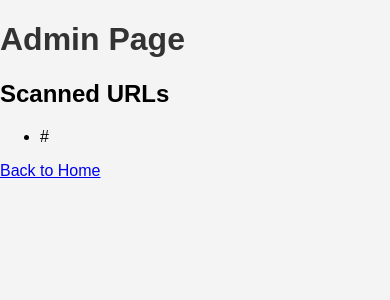
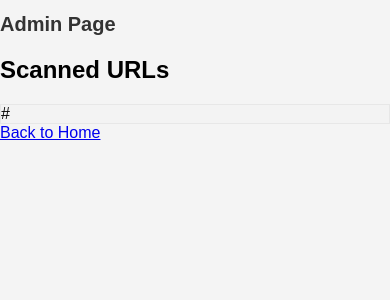
Before and after one commit to tahayildiz1/qrcodescanner, a Flask app: template templates/admin.html in a window 390 px wide. Shown: the top 300 px of the page. Run offline with Flask 3, Linux system fonts and the light colour scheme; the template is opened without the code that fills it: most values are stand-ins (such as "Sample title", 1, 10 or a date in 2020).

Commit message:
Update styles.css

```diff
--- a/static/styles.css
+++ b/static/styles.css
@@ -1,5 +1,4 @@
-/* styles.css */
-
+/* Default styles for larger screens */
 body {
     font-family: Arial, sans-serif;
     background-color: #f4f4f4;
@@ -45,3 +44,64 @@ button {
 button:hover {
     background-color: #0056b3;
 }
+
+/* Responsive styles for screens up to 768px wide (e.g., tablets) */
+@media (max-width: 768px) {
+    .container {
+        padding: 10px;
+    }
+
+    h1 {
+        font-size: 24px;
+    }
+
+    /* Add more responsive styles as needed */
+}
+
+/* Responsive styles for screens up to 480px wide (e.g., smartphones) */
+@media (max-width: 480px) {
+    .container {
+        padding: 5px;
+    }
+
+    h1 {
+        font-size: 20px;
+    }
+
+    /* Add more responsive styles as needed */
+}
+
+/* Styles for the navigation menu */
+body {
+    margin: 0;
+}
+
+ul {
+    list-style-type: none;
+    margin: 0;
+    padding: 0;
+    overflow: hidden;
+    border: 1px solid #e7e7e7;
+    background-color: #f3f3f3;
+}
+
+li {
+    float: left;
+}
+
+li a {
+    display: block;
+    color: #666;
+    text-align: center;
+    padding: 14px 16px;
+    text-decoration: none;
+}
+
+li a:hover:not(.active) {
+    background-color: #ddd;
+}
+
+li a.active {
+    color: white;
+    background-color: #04AA6D;
+}
```
